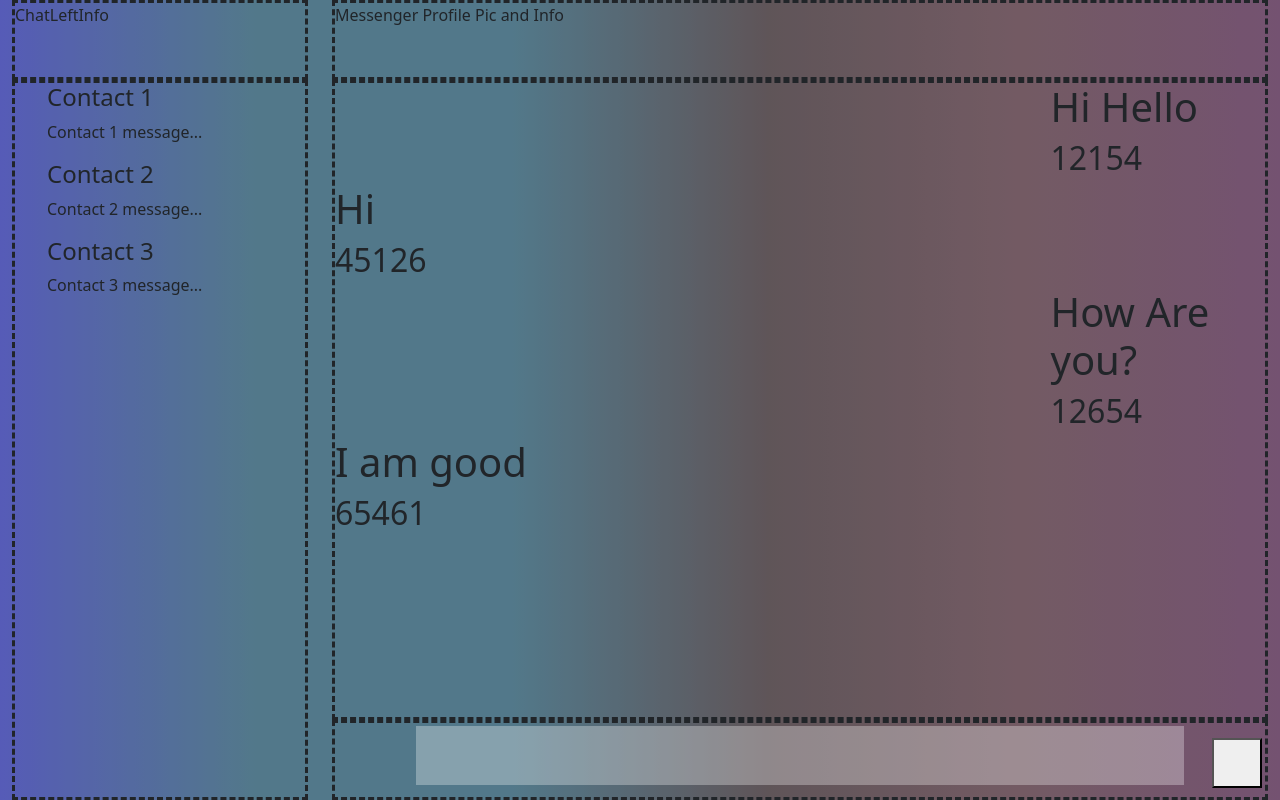
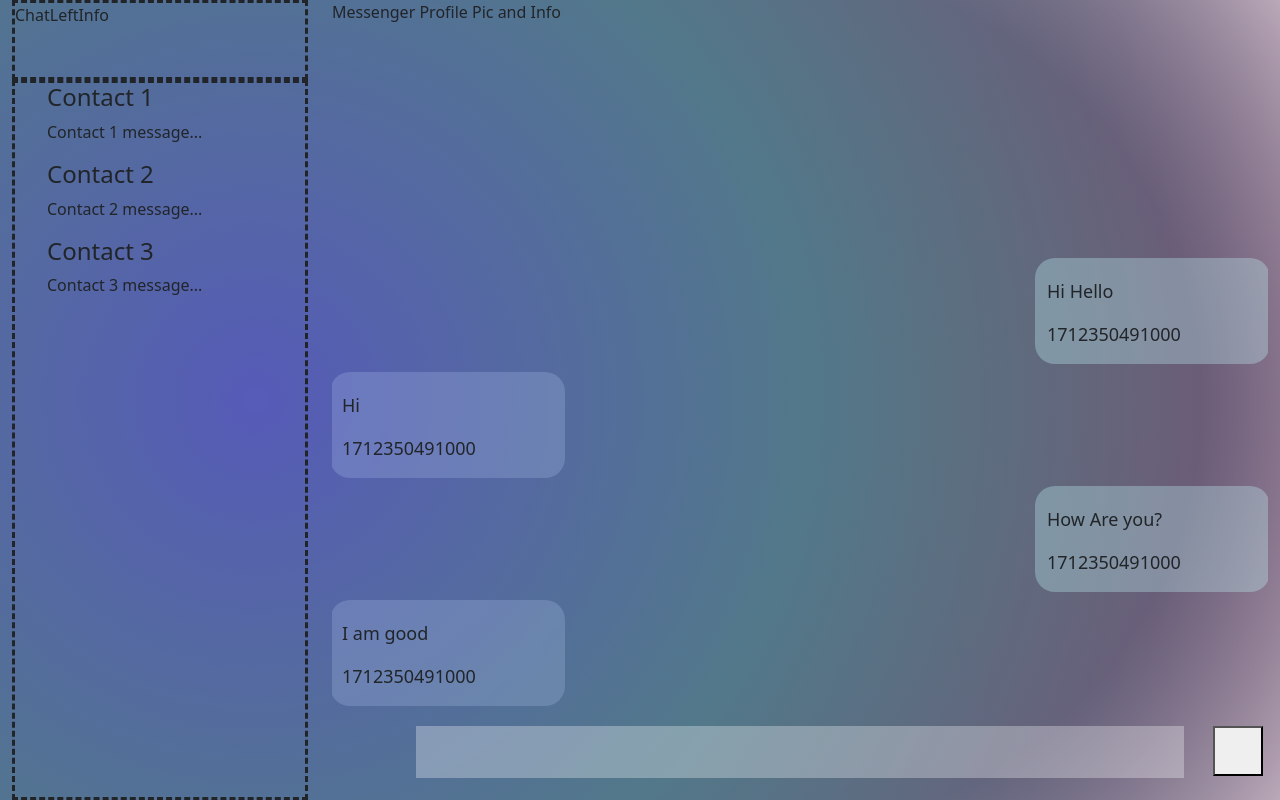
Before and after one commit to rajeshCreate72/messaging-website, a React (Create React App) app in the folder client/: page / in a window 1280 px wide. Built offline with nearby package versions, Linux system fonts and the light colour scheme.

Commit message:
Reply logic added

```diff
--- a/client/src/Components/ChatRightEle/ChatRightEle.css
+++ b/client/src/Components/ChatRightEle/ChatRightEle.css
@@ -1,17 +1,16 @@
-.width-border-rt {
-    border-style: dashed;
-}
-
 .info-rt {
     height: 10vh;
 }
 
 .msgs {
-    height: 80vh;
+    height: 88vh;
+    display: flex;
+    justify-content: end;
+    flex-direction: column;
 }
 
 .rly {
-    height: 10vh;
+    margin-top: 20px;
 }
 
 .rly-box {
@@ -23,14 +22,7 @@
     background-color: rgba(255, 255, 255, 0.3);
 }
 
-.rly-txt {
-    display: flex;
-    justify-content: center;
-    flex-direction: column;
-}
-
 .msg-submit {
-    margin-top: 15px;
     height: 50px;
     width: 50px;
 }
@@ -39,3 +31,40 @@
     display: flex;
     justify-content: center;
 }
+
+.my-msg {
+    height: 5%;
+    padding-top: 20px;
+    font-size: large;
+    border-radius: 20px;
+    background-color: rgba(200, 255, 255, 0.3);
+}
+
+.not-my-msg {
+    height: 5%;
+    padding-top: 20px;
+    font-size: large;
+    border-radius: 20px;
+    background-color: rgba(200, 220, 255, 0.2);
+}
+
+.msg-got {
+    padding-left: 10px;
+    padding-right: 10px;
+    margin-top: 8px;
+}
+
+.text-area {
+    overflow-y: auto;
+    overflow-x: hidden;
+}
+
+
+::-webkit-scrollbar {
+    width: 8px;
+}
+
+::-webkit-scrollbar-thumb {
+    background:rgba(231, 230, 130, 0.3);
+    border-radius: 5px;
+}
--- a/client/src/Components/ChatRightEle/ChatRightEle.jsx
+++ b/client/src/Components/ChatRightEle/ChatRightEle.jsx
@@ -16,11 +16,6 @@ function ChatRightEle() {
                 <ChatRightMessage />
             </div>
         </div>
-        <div className="row">
-            <div className="col">
-                <ChatRightReply />
-            </div>
-        </div>
     </div>
   )
 }
--- a/client/src/Components/ChatRightEle/ChatRightMessage/ChatRightMessage.jsx
+++ b/client/src/Components/ChatRightEle/ChatRightMessage/ChatRightMessage.jsx
@@ -1,17 +1,32 @@
-import React from 'react'
+import React, { useState } from 'react'
 import '../ChatRightEle.css'
 import HandleMessages from './HandleMessages'
+import ChatRightReply from '../ChatRightReply/ChatRightReply'
 
 function ChatRightMessage() {
-  const msgs = [
-    {user: "1123", msg: "Hi Hello", time: 12154},
-    {user: "1124", msg: "Hi", time: 45126},
-    {user: "1123", msg: "How Are you?", time: 12654},
-    {user: "1124", msg: "I am good", time: 65461},
-  ]
+  const [msgs, setMsgs] = useState([
+    {user: "1123", msg: "Hi Hello", time: Date.now()},
+    {user: "1124", msg: "Hi", time: Date.now()},
+    {user: "1123", msg: "How Are you?", time: Date.now()},
+    {user: "1124", msg: "I am good", time: Date.now()},
+  ])
+
+  const addMsg = (message) => {
+    const newMessage = {user: '1123', msg: message, time: Date.now()}
+
+    setMsgs([...msgs, newMessage])
+  }
+
   return (
-    <div className='msgs width-border-rt'>
+    <div className='msgs'>
+      <div className='text-area'>
         <HandleMessages msg={msgs}/>
+      </div>
+      <div className="row">
+          <div className="col">
+              <ChatRightReply addMessage={addMsg}/>
+          </div>
+      </div>
     </div>
   )
 }
--- a/client/src/Components/ChatRightEle/ChatRightMessage/HandleMessages.jsx
+++ b/client/src/Components/ChatRightEle/ChatRightMessage/HandleMessages.jsx
@@ -9,17 +9,18 @@ function HandleMessages(props) {
             {m.user === "1123" ? (
               <div className='row'>
                 <div className='col-9'></div>
-                <div className='col-3'>
-                  <h1>{m.msg}</h1>
-                  <h2>{m.time}</h2>
+                <div className='col my-msg'>
+                  <p>{m.msg}</p>
+                  <p>{m.time}</p>
                 </div>
               </div>
             ) : (
               <div className='row'>
-                <div className='col'>
-                  <h1>{m.msg}</h1>
-                  <h2>{m.time}</h2>
+                <div className='col-3 not-my-msg'>
+                  <p>{m.msg}</p>
+                  <p>{m.time}</p>
                 </div>
+                <div className='col'></div>
               </div>
             )}
           </div>
--- a/client/src/Components/ChatRightEle/ChatRightReply/ChatRightReply.jsx
+++ b/client/src/Components/ChatRightEle/ChatRightReply/ChatRightReply.jsx
@@ -1,14 +1,43 @@
-import React from 'react'
+import React, { useState } from 'react'
 import '../ChatRightEle.css'
 
-function ChatRightReply() {
+function ChatRightReply(props) {
+  const [message, setMessage] = useState('');
+
+  // to handle the enter and shift+enter
+  const keyHandle = (event) => {
+    if (event.key === 'Enter' && !event.shiftKey) {
+      event.preventDefault()
+      sendMessage()
+    }
+  }
+
+  //To send the message go into chatbox
+  const sendMessage = () => {
+    if (message.trim() !== '') {
+      props.addMessage(message);
+      setMessage('')
+    }
+  }
+
+  //To handle the submit event
+  const handleSubmit = (event) => {
+    event.preventDefault()
+    sendMessage()
+  }
+
+  //To handle the change in the textarea input
+  const handleChange = (event) => {
+    setMessage(event.target.value)
+  }
+
   return (
-    <div className='rly width-border-rt'>
-      <form>
+    <div className='rly'>
+      <form onSubmit={ handleSubmit }>
         <div className='row'>
           <div className='col'></div>
           <div className='col rly-txt'>
-            <textarea className='rly-box'></textarea>
+            <textarea className='rly-box' value={message} onChange={handleChange} onKeyDown={keyHandle}></textarea>
           </div>
           <div className='col send-btn'>
             <button type='submit' className='msg-submit' placeholder="Type the message..."></button>
--- a/client/src/index.css
+++ b/client/src/index.css
@@ -2,5 +2,6 @@ body {
   margin: 0;
   padding: 0;
   font-family: sans-serif;
-  background:  linear-gradient(to right, #0D1498, #073E57, #073E57, #1A0B10, #371320, #380733);
+  background: radial-gradient(circle at 20% 50%, #0D1498 0%, #073E57 50%, transparent 100%) 0% 50%,
+  radial-gradient(circle at 60% 50%, #371320 0%, #380733 50%, transparent 100%) 100% 50%;
 }
```
Also changed, not shown: client/src/Components/ChatsMain.jsx (renamed from client/src/Components/ChatsMain.js).
